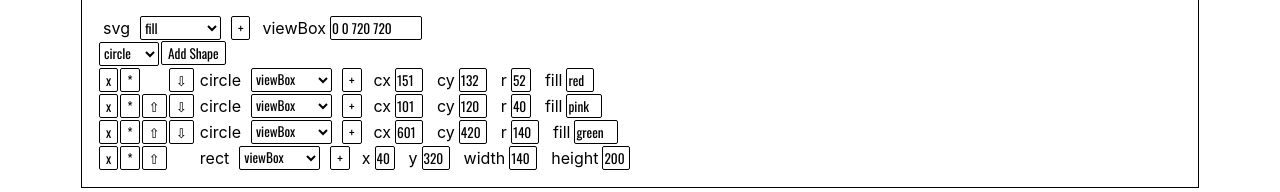
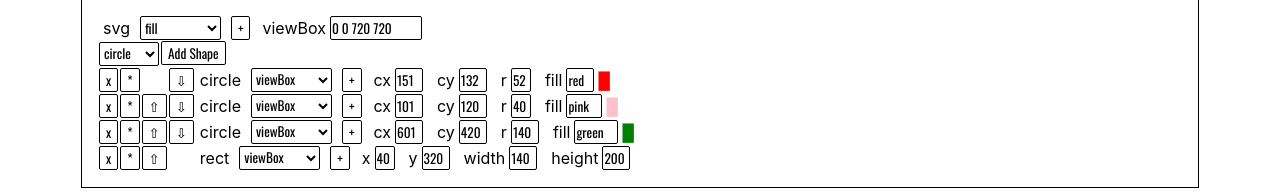
Before and after one commit to crianonim/svarog, a React (Create React App) app: page / in a window 1280 px wide. Shown: the part 560-752 px from the top of the page. Built offline with nearby package versions, Linux system fonts and the light colour scheme; a web font is replaced by a local one.

Commit message:
Add color block to color attributes

```diff
--- a/src/BasicAttrEditor.js
+++ b/src/BasicAttrEditor.js
@@ -6,14 +6,23 @@ const attrsData = {
     def: "0 0 360 360"
   },
   fill: {
-    def: "pink"
+    def: "pink",
+    type: "color"
   },
   stroke: {
-    def: "purple"
+    def: "purple",
+    type: "color"
   },
   strokeWidth:{
     def:"1"
-  }
+  },
+  cx:{},
+  cy:{},
+  r:{},
+  width:{},
+  height:{},
+  x:{},
+  y:{},
 };
 
 const BasicAttrEditor = props => {
@@ -63,6 +72,7 @@ const BasicAttrEditor = props => {
             style={{ width: (value+"").length / 2 + "rem" }}
               value={value}
             />
+            {attrsData[key].type==="color"?(<span className="color-box" style={{color:value}}>&#x2588;</span>):null}
           </span>
         );
       })}
```
